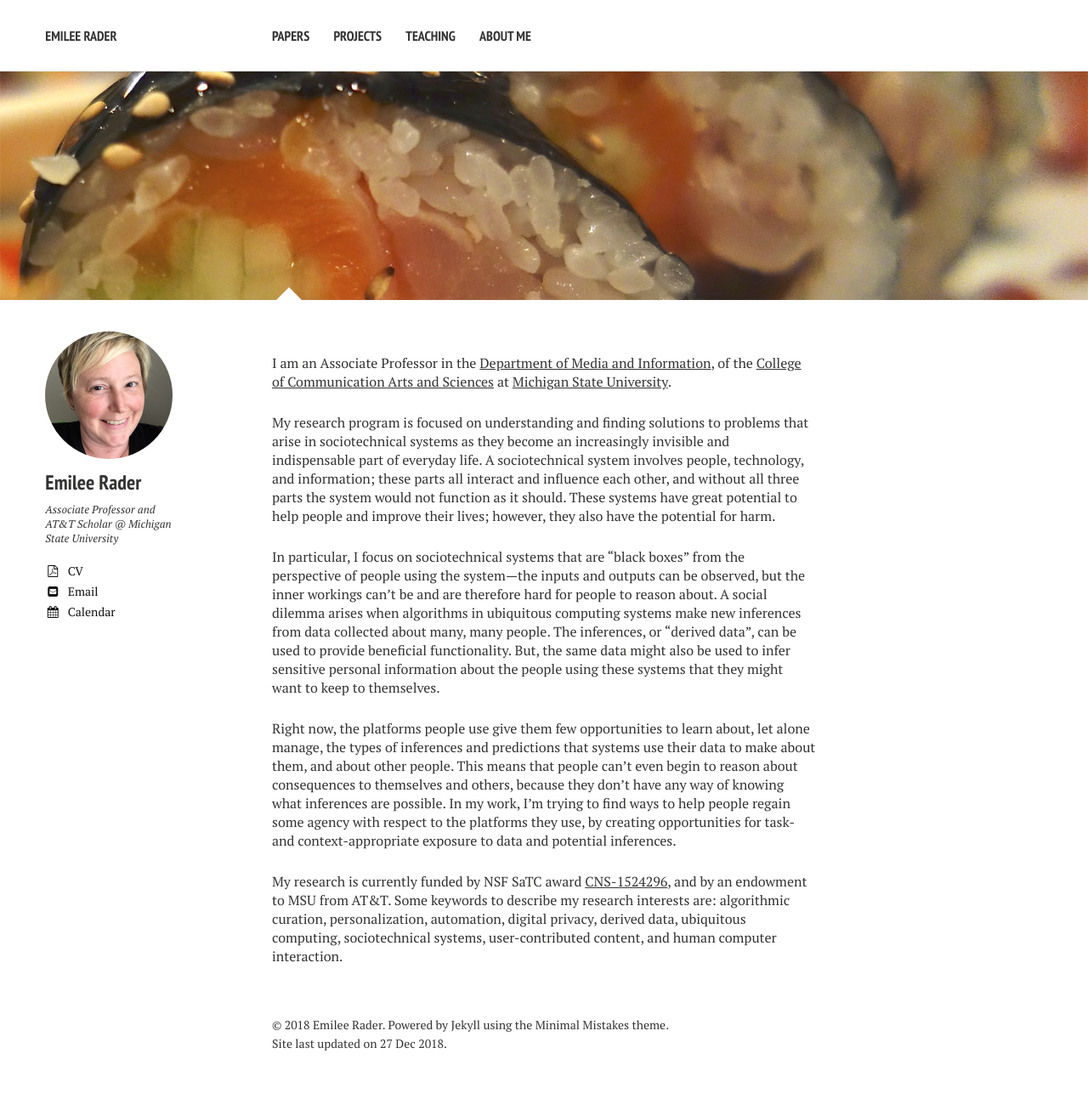
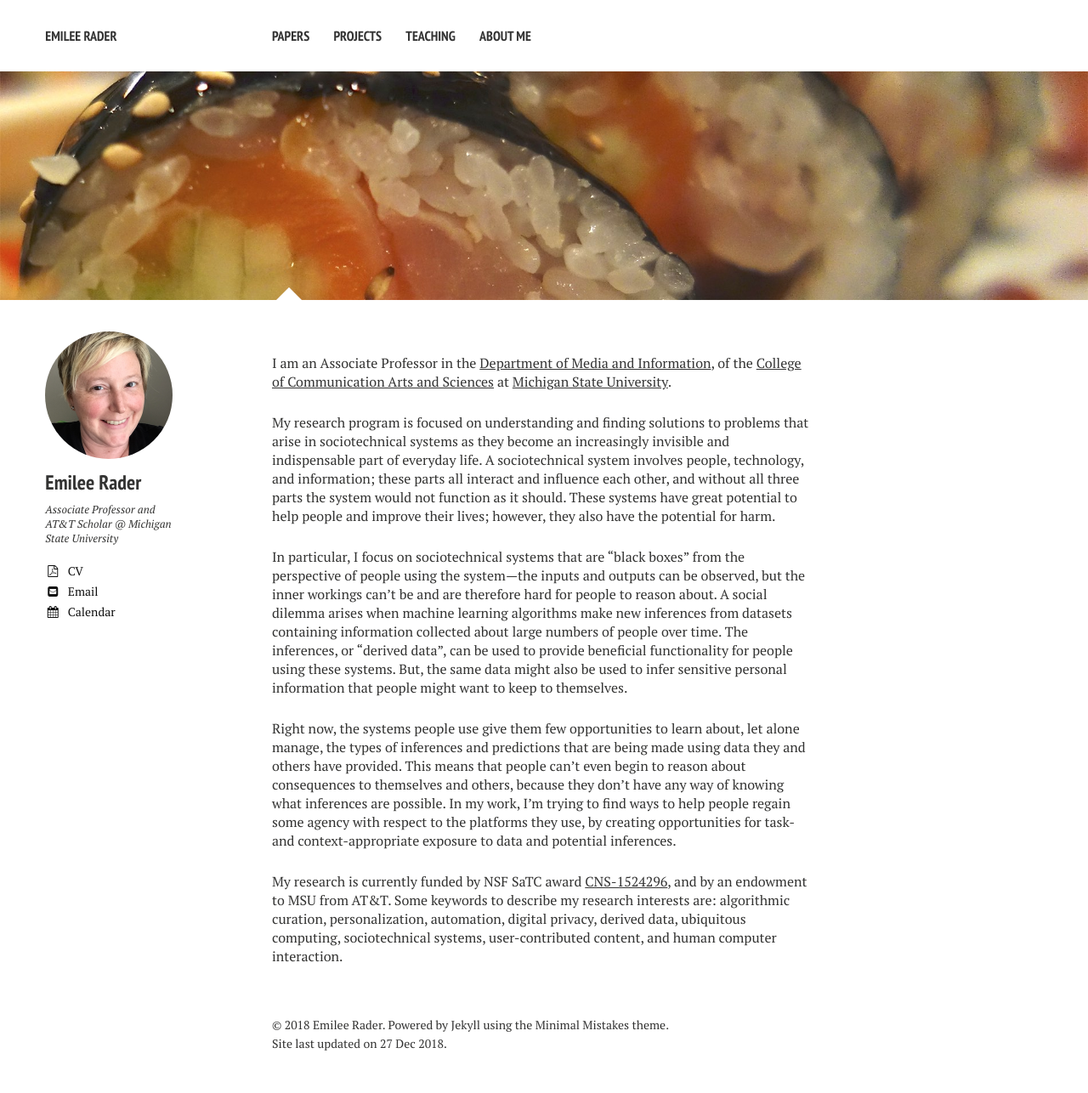
Before and after one commit to bierdoctor/bierdoctor.github.io, a Jekyll site: the page built from index.md, in a window 1280 px wide. Shown: the whole page at 85% size. Built offline with Jekyll 4.4.1, drawn with Linux system fonts in a browser that asks for light colours; nearby versions of some CDN libraries.

Commit message:
revision to new home page text

```diff
--- a/index.md
+++ b/index.md
@@ -8,9 +8,9 @@ I am an Associate Professor in the [Department of Media and Information](http://
 
 My research program is focused on understanding and finding solutions to problems that arise in sociotechnical systems as they become an increasingly invisible and indispensable part of everyday life. A sociotechnical system involves people, technology, and information; these parts all interact and influence each other, and without all three parts the system would not function as it should. These systems have great potential to help people and improve their lives; however, they also have the potential for harm.
 
-In particular, I focus on sociotechnical systems that are "black boxes" from the perspective of people using the system---the inputs and outputs can be observed, but the inner workings can't be and are therefore hard for people to reason about. A social dilemma arises when algorithms in ubiquitous computing systems make new inferences from data collected about many, many people. The inferences, or "derived data", can be used to provide beneficial functionality. But, the same data might also be used to infer sensitive personal information about the people using these systems that they might want to keep to themselves.
+In particular, I focus on sociotechnical systems that are "black boxes" from the perspective of people using the system---the inputs and outputs can be observed, but the inner workings can't be and are therefore hard for people to reason about. A social dilemma arises when machine learning algorithms make new inferences from datasets containing information collected about large numbers of people over time. The inferences, or "derived data", can be used to provide beneficial functionality for people using these systems. But, the same data might also be used to infer sensitive personal information that people might want to keep to themselves.
 
-Right now, the platforms people use give them few opportunities to learn about, let alone manage, the types of inferences and predictions that systems use their data to make about them, and about other people. This means that people can't even begin to reason about consequences to themselves and others, because they don't have any way of knowing what inferences are possible. In my work, I'm trying to find ways to help people regain some agency with respect to the platforms they use, by creating opportunities for task- and context-appropriate exposure to data and potential inferences.
+Right now, the systems people use give them few opportunities to learn about, let alone manage, the types of inferences and predictions that are being made using data they and others have provided. This means that people can't even begin to reason about consequences to themselves and others, because they don't have any way of knowing what inferences are possible. In my work, I'm trying to find ways to help people regain some agency with respect to the platforms they use, by creating opportunities for task- and context-appropriate exposure to data and potential inferences.
 
 My research is currently funded by NSF SaTC award [CNS-1524296](http://www.nsf.gov/awardsearch/showAward?AWD_ID=1524296), and by an endowment to MSU from AT&T. Some keywords to describe my research interests are: algorithmic curation, personalization, automation, digital privacy, derived data, ubiquitous computing, sociotechnical systems, user-contributed content, and human computer interaction.
 
```
